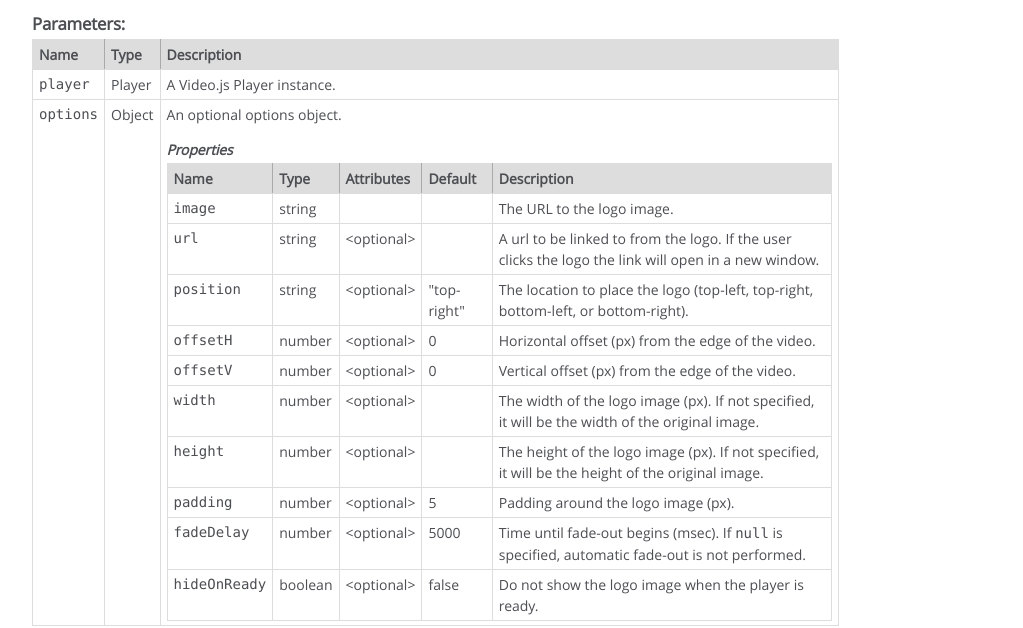
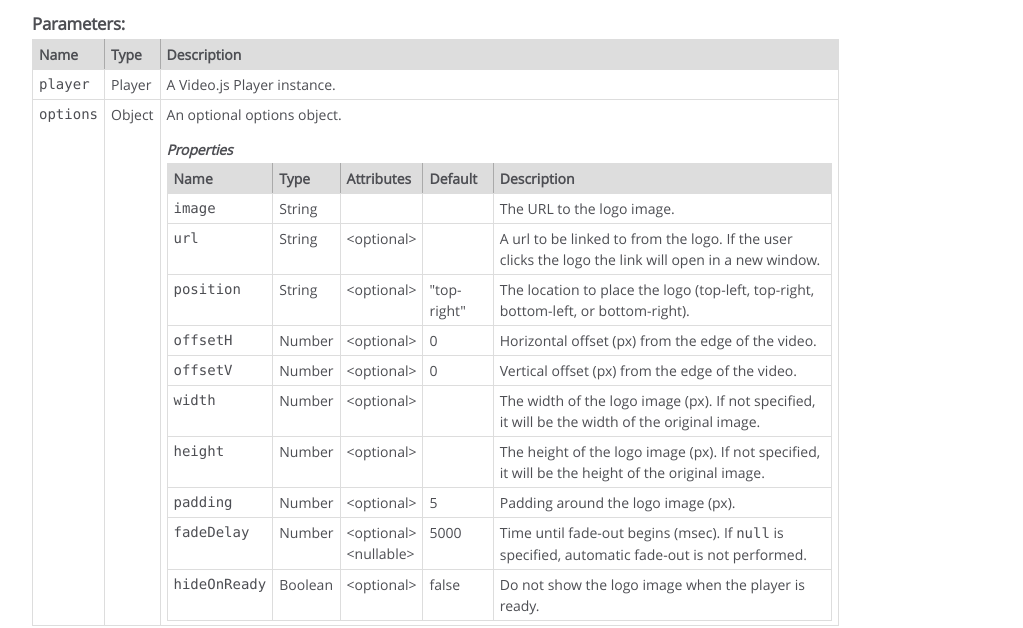
Before and after one commit to tapioca24/videojs-logo, a website: page docs/api/Logo.html in a window 1280 px wide. Shown: the part 354-982 px from the top of the page, without its empty margins (0-1023 px from the left). Drawn offline with Linux system fonts and the light colour scheme.

Commit message:
JSDoc を修正

```diff
--- a/docs/api/Logo.html
+++ b/docs/api/Logo.html
@@ -164,7 +164,7 @@
             <td class="type">
 
 
-<span class="param-type">string</span>
+<span class="param-type">String</span>
 
 
 
@@ -199,7 +199,7 @@
             <td class="type">
 
 
-<span class="param-type">string</span>
+<span class="param-type">String</span>
 
 
 
@@ -236,7 +236,7 @@
             <td class="type">
 
 
-<span class="param-type">string</span>
+<span class="param-type">String</span>
 
 
 
@@ -275,7 +275,7 @@
             <td class="type">
 
 
-<span class="param-type">number</span>
+<span class="param-type">Number</span>
 
 
 
@@ -314,7 +314,7 @@
             <td class="type">
 
 
-<span class="param-type">number</span>
+<span class="param-type">Number</span>
 
 
 
@@ -353,7 +353,7 @@
             <td class="type">
 
 
-<span class="param-type">number</span>
+<span class="param-type">Number</span>
 
 
 
@@ -390,7 +390,7 @@
             <td class="type">
 
 
-<span class="param-type">number</span>
+<span class="param-type">Number</span>
 
 
 
@@ -427,7 +427,7 @@
             <td class="type">
 
 
-<span class="param-type">number</span>
+<span class="param-type">Number</span>
 
 
 
@@ -466,7 +466,7 @@
             <td class="type">
 
 
-<span class="param-type">number</span>
+<span class="param-type">Number</span>
 
 
 
@@ -478,6 +478,8 @@
                     &lt;optional><br>
 
 
+
+                    &lt;nullable><br>
 
 
 
@@ -505,7 +507,7 @@
             <td class="type">
 
 
-<span class="param-type">boolean</span>
+<span class="param-type">Boolean</span>
 
 
 
@@ -827,7 +829,7 @@
 <br class="clear">
 
 <footer>
-    Documentation generated by <a href="https://github.com/jsdoc3/jsdoc">JSDoc 3.6.0-dev</a> on Mon Oct 28 2019 17:59:44 GMT+0900 (GMT+09:00)
+    Documentation generated by <a href="https://github.com/jsdoc3/jsdoc">JSDoc 3.6.0-dev</a> on Mon Oct 28 2019 20:57:47 GMT+0900 (GMT+09:00)
 </footer>
 
 <script> prettyPrint(); </script>
```
Also changed, not shown: docs/api/index.html (+1 -1 lines), docs/api/plugin.js.html (+11 -11 lines), src/plugin.js (+10 -10 lines).
